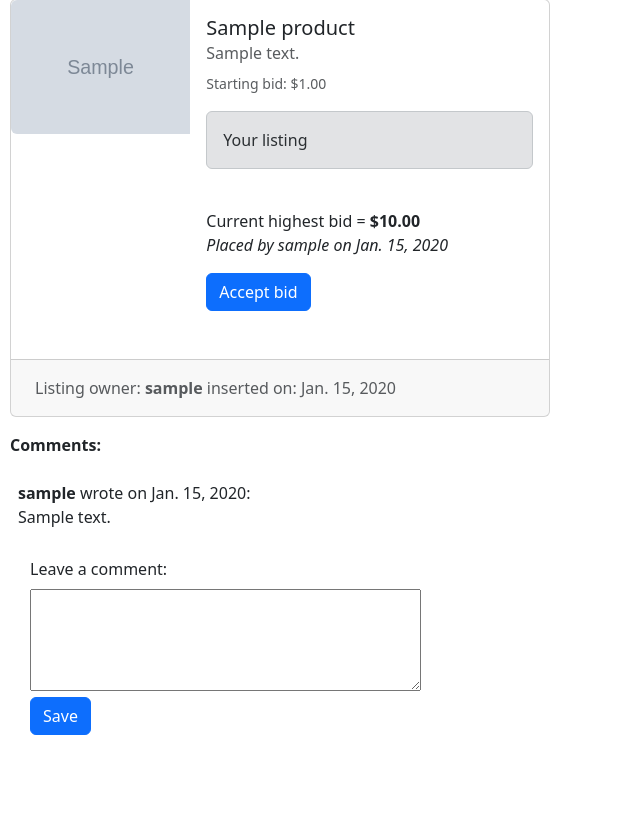
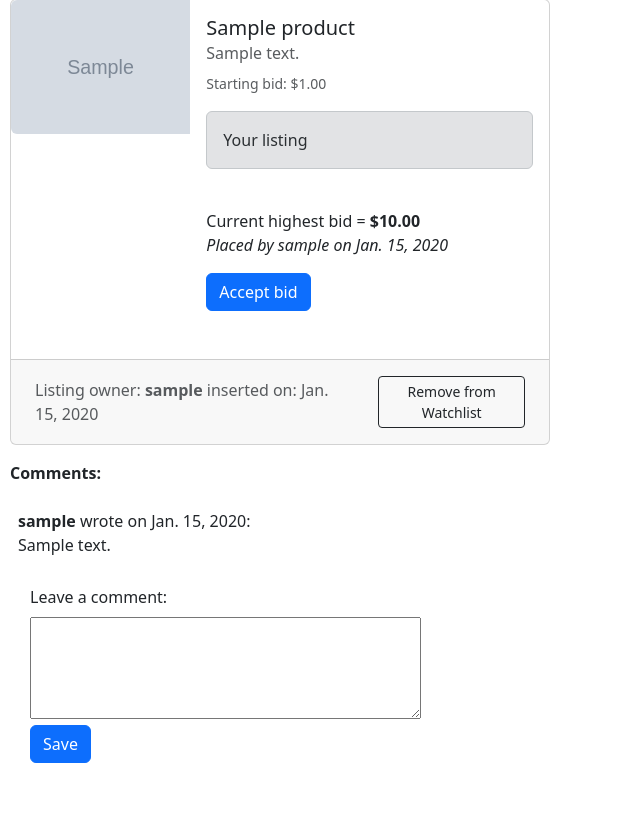
Before and after one commit to dariofiru/wiki, a Django app: page /auctions/open_listing/1 in a window 1280 px wide. Shown: the part 147-964 px from the top of the page, without its empty margins (0-640 px from the left). Before the commit the page ends 882 px from the top, so only its background shows below. Run offline with Django 3.2, Linux system fonts and the light colour scheme; a user stored in the database is signed in; tables that the repository leaves empty hold one stand-in row (values such as "Sample post"); grey boxes marked "Sample" are stand-in pictures; some libraries are stand-ins or nearby versions.

Commit message:
Better code, to complete watchlist button

```diff
--- a/commerce/auctions/templates/auctions/open_listing.html
+++ b/commerce/auctions/templates/auctions/open_listing.html
@@ -2,70 +2,85 @@
 
 {% block body %}
 
-
 <div class="card mb-3" style="max-width: 540px;">
     <div class="row g-0">
         <div class="col-md-4">
-        <img src="{{product_detail.product_img_url}}" class="img-fluid rounded-start" alt="...">
+            <img src="{{product_detail.product_img_url}}"
+                class="img-fluid rounded-start" alt="...">
         </div>
         <div class="col-md-8">
             <div class="card-body">
                 <h5 class="card-title">{{product_detail.product_name}}</h5>
                 <h6 class="card-subtitle mb-2 text-body-secondary">{{product_detail.product_description}}</h6>
-          <p class="card-text"><small class="text-body-secondary">Starting bid: ${{product_detail.product_starting_bid}} </small></p>
+                <p class="card-text"><small class="text-body-secondary">Starting
+                        bid: ${{product_detail.product_starting_bid}} </small></p>
                 {% if product_detail.product_owner == user%}
-                <p class="card-text"><div class="alert alert-secondary" role="alert">
+                <p class="card-text"><div class="alert alert-secondary"
+                        role="alert">
                         Your listing
                     </div><br>
-                    {% if  bid_details   %}
+                    {% if bid_details %}
                     Current highest bid = <b>${{bid_details.amount_bid}}</b><br>{{product_detail.status}}
-                     <p class="fw-lighter fst-italic">Placed by {{bid_details.user_bid}} on {{bid_details.date_bid}}</p>
-                     <p>{% if product_detail.product_status == 'sold'  %}
+                    <p class="fw-lighter fst-italic">Placed by
+                        {{bid_details.user_bid}} on {{bid_details.date_bid}}</p>
+                    <p>{% if product_detail.product_status == 'sold' %}
                         <div class="alert alert-success" role="alert">
-                            Bid accepted! <br><small class="text-body-secondary">${{bid_details.amount_bid}} will be debited on your account.
+                            Bid accepted! <br><small class="text-body-secondary">${{bid_details.amount_bid}}
+                                will be debited on your account.
                             </small>
                         </div>
 
                         {% else %}
 
-                     <p><form method="post" action="accept_bid/{{product_detail.id}}">
+                        <p><form method="post"
+                                action="accept_bid/{{product_detail.id}}">
                                 {% csrf_token %}
 
-                        <input type="hidden" name="bid_id" value="{{bid_details.id}}">
-                        <input type="hidden" name="id" value="{{product_detail.id}}">
-                        <input type="submit" value="Accept bid"class="btn btn-primary mb-3">
+                                <input type="hidden" name="bid_id"
+                                    value="{{bid_details.id}}">
+                                <input type="hidden" name="id"
+                                    value="{{product_detail.id}}">
+                                <input type="submit" value="Accept bid"
+                                    class="btn btn-primary mb-3">
                                 {% endif %}
                             </p>
                             {% else %}
                             No bids received yet.
                             {% endif %}
                             {% else %} <!-- Not product owner -->
-                {% if product_detail.product_status == 'sold'  %}
+                            {% if product_detail.product_status == 'sold' %}
                             {% if bid_details.user_bid == user %}
                             <div class="alert alert-success" role="alert">
-                            Your bid was successfull! <br><small class="text-body-secondary">${{bid_details.amount_bid}} will be charged to your account.
+                                Your bid was successfull! <br><small
+                                    class="text-body-secondary">${{bid_details.amount_bid}}
+                                    will be charged to your account.
                                 </small>
                             </div>
                             {% else %}
-                <div class="alert alert-secondary" role="alert">Product sold </div>
+                            <div class="alert alert-secondary" role="alert">Product
+                                sold </div>
                             {% endif %}
                             {% else %}
-                   {% if  bid_details   %}
+                            {% if bid_details %}
                             Current highest bid = <b>${{bid_details.amount_bid}}</b><br>
                             {% endif %}
-                <form method="post" action="{{product_detail.id}}">
+                            <!---<form method="post" action="{{product_detail.id}}"> --->
+                                <form method="post" action="{% url 'open_listing' product_detail.id %}">
                                 {% csrf_token %}
-                    <input type="hidden" name="id" value="{{product_detail.id}}"><br>
+                                <input type="hidden" name="id"
+                                    value="{{product_detail.id}}"><br>
                                 Place your bid:<br>
                                 <div class="input-group mb-3">
                                     <span class="input-group-text">$</span>
-                 {{ form.bid }} <br>{{bidform.bid}} {{bidform.bidform_flag}}
+                                    {{ form.bid }} <br>{{bidform.bid}}
+                                    {{bidform.bidform_flag}}
                                     <span class="input-group-text">.00</span>
                                 </div>
                                 <div class="col-12">
-                    <button class="btn btn-primary" type="submit">Submit bid!</button>
+                                    <button class="btn btn-primary"
+                                        type="submit">Submit bid!</button>
                                 </div> {% endif %}
-                  {%  if bid_result %}
+                                {% if bid_result %}
                                 <hr>
                                 <div class="alert alert-success" role="alert">
                                     {{bid_result}}
@@ -82,8 +97,24 @@
             </div>
             <div class="card-footer text-body-secondary">
                 <div class="hstack gap-3">
-        <div class="p-2">Listing owner: <b>{{product_detail.product_owner}}</b> inserted on: {{product_detail.date_inserted}}</div>
 
+
+
+                    <div class="p-2">
+                         Listing owner: <b>{{product_detail.product_owner}}</b>
+                            inserted on: {{product_detail.date_inserted}}
+                    </div>
+                            <div class="p-2">
+                                 <a href="{% url 'add_watchlist' product_detail.id %}" >
+
+
+                                {% if watch %}
+                                <button type="button"   class="btn btn-outline-dark btn-sm">
+                                    Remove from Watchlist</button></a><br>
+                                {%else %}
+                                <button type="button"  class="btn btn-outline-primary btn-sm">Add to Watchlist</button></a><br>
+                                {%endif%}
+                            </div>
 
                 </div>
 
@@ -91,11 +122,11 @@
 
         </div>
 
-
     </div><div class="vstack gap-3"><b>Comments:</b>
         {% for comment in comments %}
 
-    <div class="p-2"><b>{{comment.user_comment}}</b> wrote on  {{comment.comment_date_inserted}}:<br>
+        <div class="p-2"><b>{{comment.user_comment}}</b> wrote on
+            {{comment.comment_date_inserted}}:<br>
             {{comment.comment}}</div>
         {% empty %}
         No comments yet!
@@ -105,14 +136,19 @@
     <div style="padding:20px">
         <form method="post" action="{{product_detail.id}}">
             {% csrf_token %}
-    <label for="formGroupExampleInput" class="form-label">Leave a comment:</label><br>
+            <label for="formGroupExampleInput" class="form-label">Leave a
+                comment:</label><br>
             {{commentform.comment}} {{commentform.commentform_flag}}
-<input type="hidden"  value="{{product_detail.id}}" name="id">
-<input type="hidden"  value="{{user}}" name="user"><br><div class="col-12">
+            <input type="hidden" value="{{product_detail.id}}" name="id">
+            <input type="hidden" value="{{user}}" name="user"><br><div
+                class="col-12">
                 <button type="submit" class="btn btn-primary">Save</button>
             </div>
         </form>
+        <br>
+        {% if watchlistD %}
+                                   -- {{watchlistD}} --{{product_detail}} -- {{comments}} -- {{bid_tmp}} -- {{user}}
+                                   {%endif%}
     </div>
 
-
     {% endblock %}
--- a/commerce/auctions/views.py
+++ b/commerce/auctions/views.py
@@ -151,15 +151,21 @@ def bid(request,id):
 
 @login_required
 def open_listing(request, id):
+    product_detail = Product.objects.filter(id=id).get()
+    comments = Comment.objects.filter(product_comment=product_detail).all()
+    try:
+        #watch = Watchlist(user_watchlist=request.user ,product_watchlist=Product.objects.filter(id=id).get())
+        watch = Watchlist.objects.filter(product_watchlist=product_detail, user_watchlist=request.user).first()
+        bid_tmp = Auction.objects.filter(product_sold=product_detail, winning_bid=True).get()
+        max_bid = bid_tmp.amount_bid
+    except Auction.DoesNotExist:
+        max_bid = 0
+        bid_tmp = None
+    except Watchlist.DoesNotExist:
+        watch = None
+        bid_tmp = None
+
     if request.method == "POST":
-        product_detail = Product.objects.filter(id=id).get()
-        comments = Comment.objects.filter(product_comment=product_detail).all()
-        try:
-            bid_tmp = Auction.objects.filter(product_sold=product_detail, winning_bid=True).get()
-            max_bid = bid_tmp.amount_bid
-
-        except Auction.DoesNotExist:
-            max_bid = 0
 
 
         if 'commentform_flag' in request.POST:
@@ -172,7 +178,7 @@ def open_listing(request, id):
                 commentform=CommentForm(use_required_attribute=False)
                 return render(request, "auctions/open_listing.html", {
                 "product_detail": product_detail ,"comments": comments, "bid_details": bid_tmp,
-                "bidform": bidform, "commentform":  commentform, "user" : request.user
+                "bidform": bidform, "commentform":  commentform, "user" : request.user, "watch" : watch
             })
         else: # bid form  submitted
             bidform=BidForm(request.POST)
@@ -181,10 +187,13 @@ def open_listing(request, id):
            #if bidform.is_valid():
             actual_bid=bidform.cleaned_data['bid'] #retrive actual bid
             if  actual_bid > max_bid and actual_bid >= product_detail.product_starting_bid: #actual bid is the winner! #check bid result
-                    bid_tmp = Auction.objects.filter(product_sold=product_detail, winning_bid=True).all()
-                    for auction in bid_tmp:
-                        auction.winning_bid = False
-                        auction.save(update_fields=["winning_bid"])
+                    try:
+                        bid_tmp = Auction.objects.filter(product_sold=product_detail, winning_bid=True).all()
+                        for auction in bid_tmp:
+                            auction.winning_bid = False
+                            auction.save(update_fields=["winning_bid"])
+                    except Auction.DoesNotExist:
+                        bid_tmp = None
 
                     bid_tmp=Auction(product_sold=product_detail, user_bid=request.user,amount_bid=actual_bid, winning_bid=True)
                     bid_tmp.save()
@@ -202,25 +211,17 @@ def open_listing(request, id):
 
             return render(request, "auctions/open_listing.html", {
                 "product_detail": product_detail ,  "bid_result":bid_result, "comments": comments,
-                "bidform": bidform, "commentform":  commentform, "bid_details": bid_tmp, "user" : request.user
+                "bidform": bidform, "commentform":  commentform, "bid_details": bid_tmp, "user" : request.user, "watch" : watch
             })
     else:
-        product_detail = Product.objects.filter(id=id).get()
-        comments = Comment.objects.filter(product_comment=product_detail).all()
-        try:
-            bid_tmp = Auction.objects.filter(product_sold=product_detail, winning_bid=True).get()
-            max_bid = bid_tmp.amount_bid
-
-        except Auction.DoesNotExist:
-            bid_tmp = None
-
 
         bidform=BidForm()
         commentform=CommentForm(use_required_attribute=False)
         return render(request, "auctions/open_listing.html", {
                 "product_detail": product_detail , "comments": comments,
-                "bidform": bidform, "commentform":  commentform, "bid_details": bid_tmp, "user" : request.user
+                "bidform": bidform, "commentform":  commentform, "bid_details": bid_tmp, "user" : request.user, "watch" : watch
             })
+
 
 
 
@@ -290,18 +291,33 @@ def add(request):
 
 @login_required
 def add_watchlist(request, id):
-    watch = Watchlist(user_watchlist=request.user ,product_watchlist=Product.objects.filter(id=id).get() )
-    watch.save()
+    product_detail = Product.objects.filter(id=id).get()
+    try:
+        #watch = Watchlist(user_watchlist=request.user ,product_watchlist=Product.objects.filter(id=id).get())
+        watch = Watchlist.objects.filter(product_watchlist=product_detail, user_watchlist=request.user).first()
+    except Watchlist.DoesNotExist:
+         watch = Watchlist(user_watchlist=request.user ,product_watchlist=Product.objects.filter(id=id).first())
+         watch.save()
 
-    product_list = Product.objects.all()
+    product_detail = Product.objects.filter(id=id).get()
+    comments = Comment.objects.filter(product_comment=product_detail).all()
+    try:
+        bid_tmp = Auction.objects.filter(product_sold=product_detail, winning_bid=True).get()
+        max_bid = bid_tmp.amount_bid
 
-    for product in product_list:
-                auction_bid = Auction.objects.select_related().filter()
+    except Auction.DoesNotExist:
+        bid_tmp = None
 
-    #return HttpResponseRedirect(reverse("index"))
-    return render(request,"auctions/index.html", {
-                "product_list": product_list, "auction_bid": auction_bid, "user": request.user
+
+    bidform=BidForm()
+    commentform=CommentForm(use_required_attribute=False)
+    return render(request, "auctions/open_listing.html", {
+                "product_detail": product_detail , "comments": comments,
+                "bidform": bidform, "commentform":  commentform, "bid_details": bid_tmp, "user" : request.user,
+                "watchlistD" : "true"
             })
+
+
 
 
 @login_required
--- a/commerce/commerce/settings.py
+++ b/commerce/commerce/settings.py
@@ -32,6 +32,7 @@
 
 INSTALLED_APPS = [
     'auctions',
+    'mathfilters',
     'django.contrib.admin',
     'django.contrib.auth',
     'django.contrib.contenttypes',
```
Also changed, not shown: commerce/auctions/templates/auctions/index.html (+11 -11 lines). Lines whose indentation alone changed are shown as unchanged.
